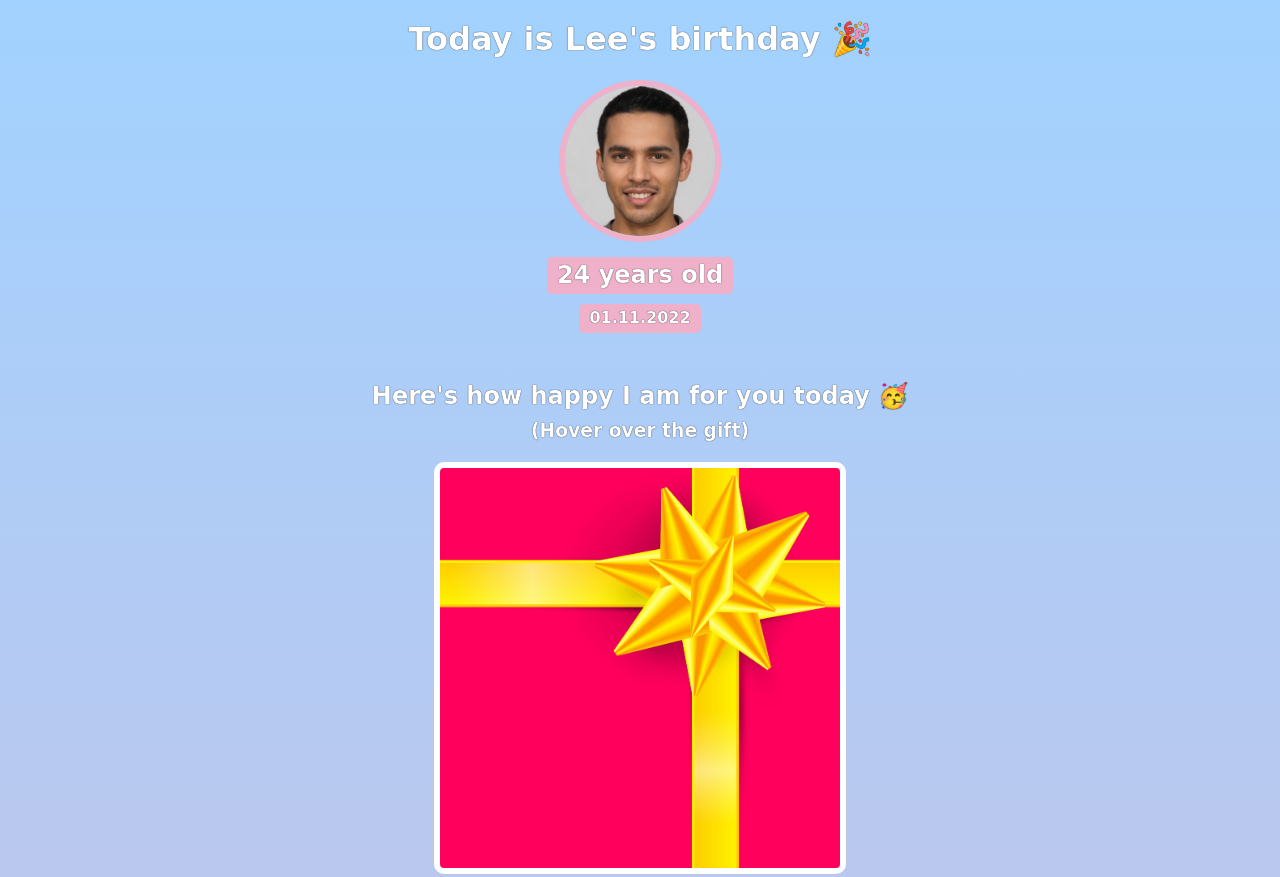
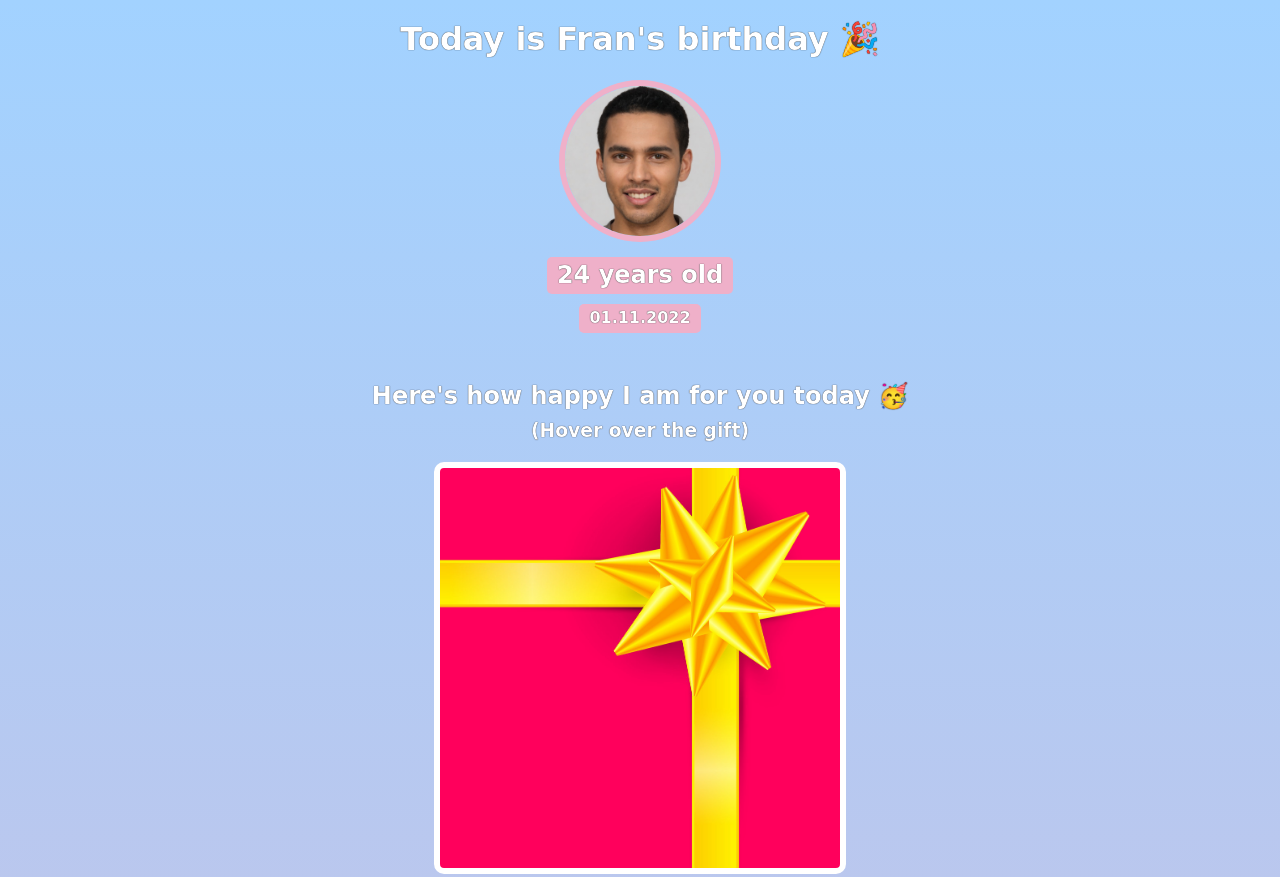
Before and after one commit to Disturbedm/Scrimba, a website built with Vite: page Birthday GIFt set/index.html in a window 1280 px wide. Shown: the top 877 px of the page. Built offline with nearby package versions, Linux system fonts and the light colour scheme; a web font is replaced by a local one.

Commit message:
Update index.html

```diff
--- a/Birthday GIFt set/index.html
+++ b/Birthday GIFt set/index.html
@@ -7,7 +7,7 @@
     </head>
     <body>
         <div id="header">
-            <h1>Today is Lee's birthday 🎉</h1>
+            <h1>Today is Fran's birthday 🎉</h1>
             <img id="bff-img" src="images/nick.jpg">
             <h2 id="bday-age">24 years old</h2>
             <h4 id="bday-date">01.11.2022</h4>
```
